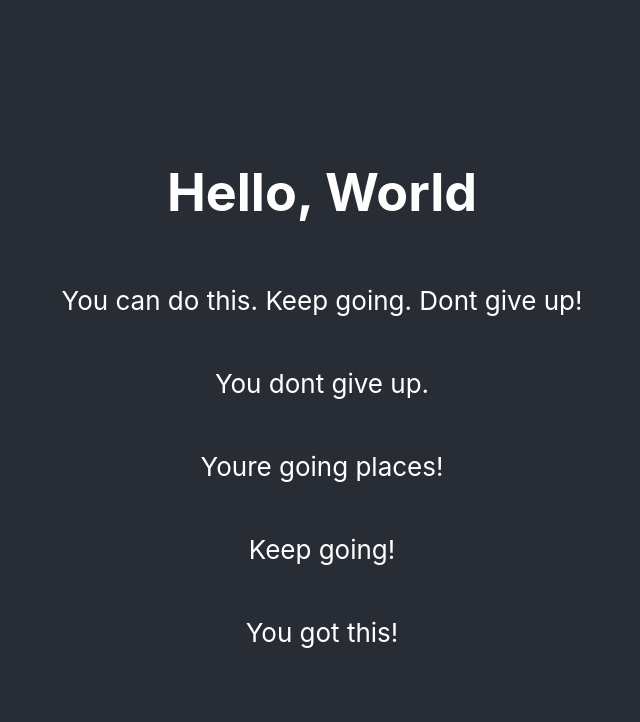
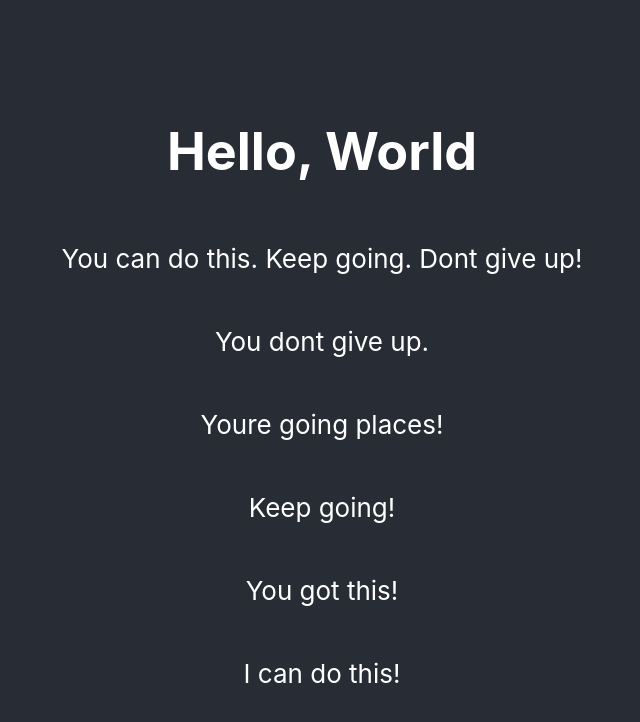
Before and after one commit to tyler-ray90/testing-05-18, a React (Create React App) app: page / in a window 1280 px wide. Shown: the top 722 px of the page, without its empty margins (318-958 px from the left). Built offline with nearby package versions, Linux system fonts and the light colour scheme.

Commit message:
new commit

```diff
--- a/src/App.js
+++ b/src/App.js
@@ -11,6 +11,7 @@ function App() {
         <p>Youre going places!</p>
         <p>Keep going!</p>
         <p>You got this!</p>
+        <p>I can do this!</p>
 
       </header>
     </div>
```
